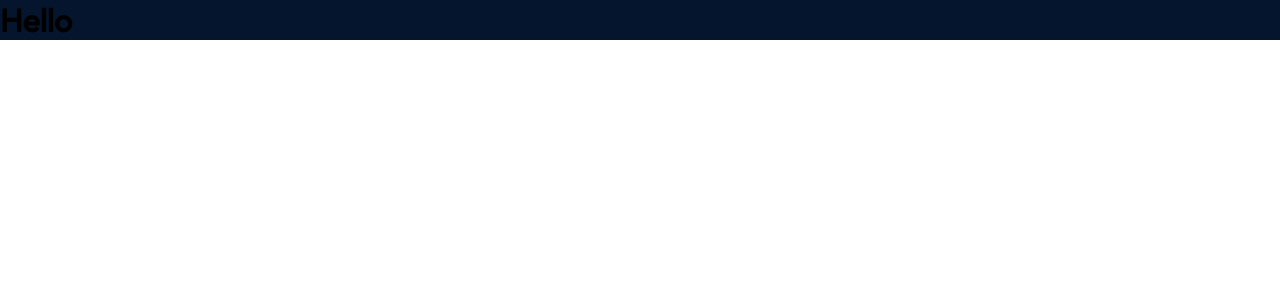
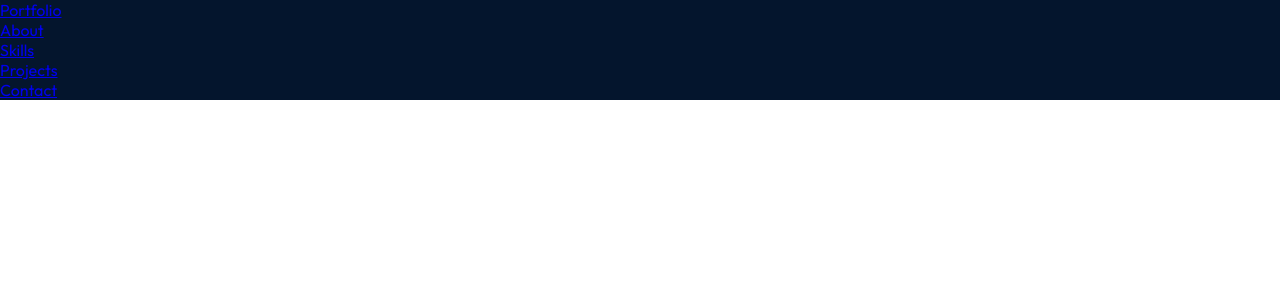
Before and after one commit to KipletingEdwin/React-Portfolio, a React (Create React App) app: page / in a window 1280 px wide. Shown: the top 300 px of the page. Built offline with nearby package versions, Linux system fonts and the light colour scheme; a web font is replaced by a local one.

Commit message:
add links to navbar

```diff
--- a/src/App.css
+++ b/src/App.css
@@ -8,5 +8,6 @@
 .App{
   width: 100%;
   height: 100%;
+  color: white;
   background-color: #04152d;
 }
--- a/src/components/App.js
+++ b/src/components/App.js
@@ -1,14 +1,12 @@
 import '../App.css';
+import NavBar from './NavBar';
 
 
 
 function App() {
   return (
     <div className="App">
-      <header className="App-header">
-        <title> My Portfolio</title>
-       <h1> Hello </h1>
-      </header>
+      <NavBar/>
     </div>
   );
 }
--- /dev/null
+++ b/src/components/NavBar.js
@@ -0,0 +1,17 @@
+import React from "react";
+
+function NavBar() {
+  return <nav>
+    <a href="/"> Portfolio</a>
+    <div>
+        <ul>
+            <li><a href="#about"> About </a></li>
+            <li><a href="#skills"> Skills </a></li>
+            <li><a href="#projects"> Projects </a></li>
+            <li><a href="#contact"> Contact </a></li>
+        </ul>
+    </div>
+  </nav>
+}
+
+export default NavBar;
```
